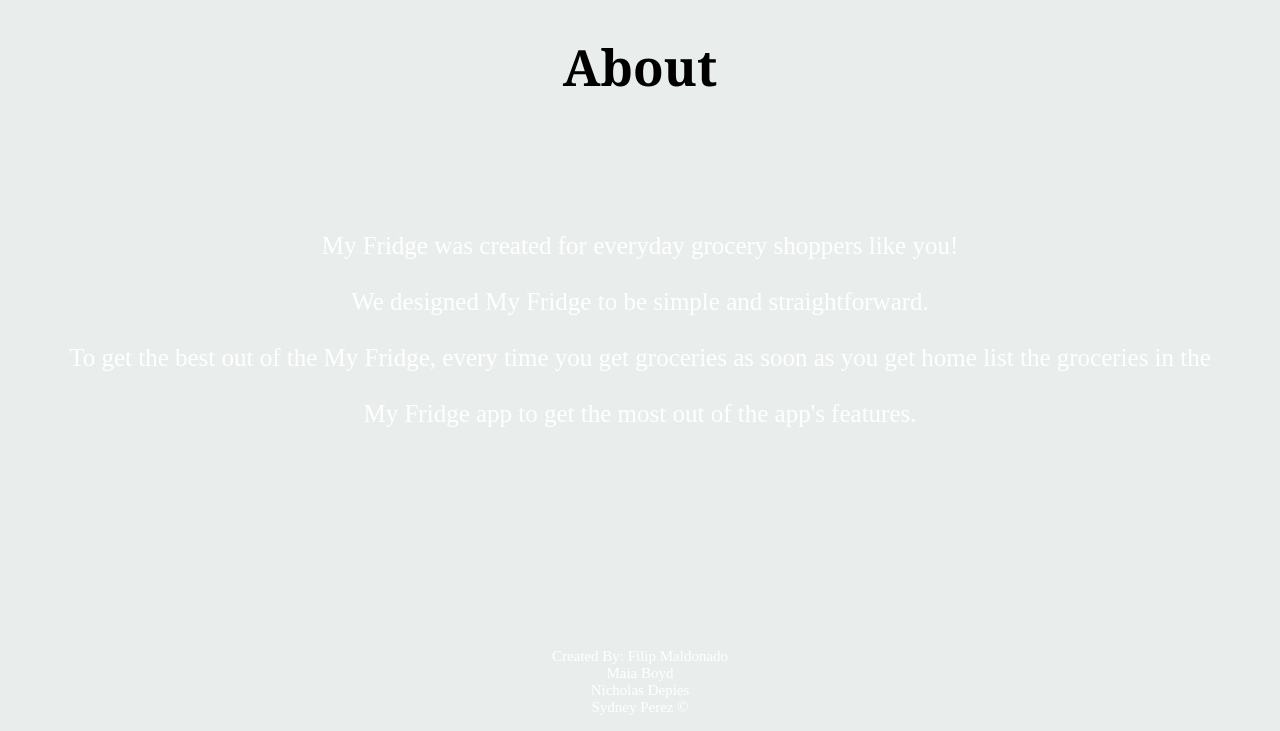
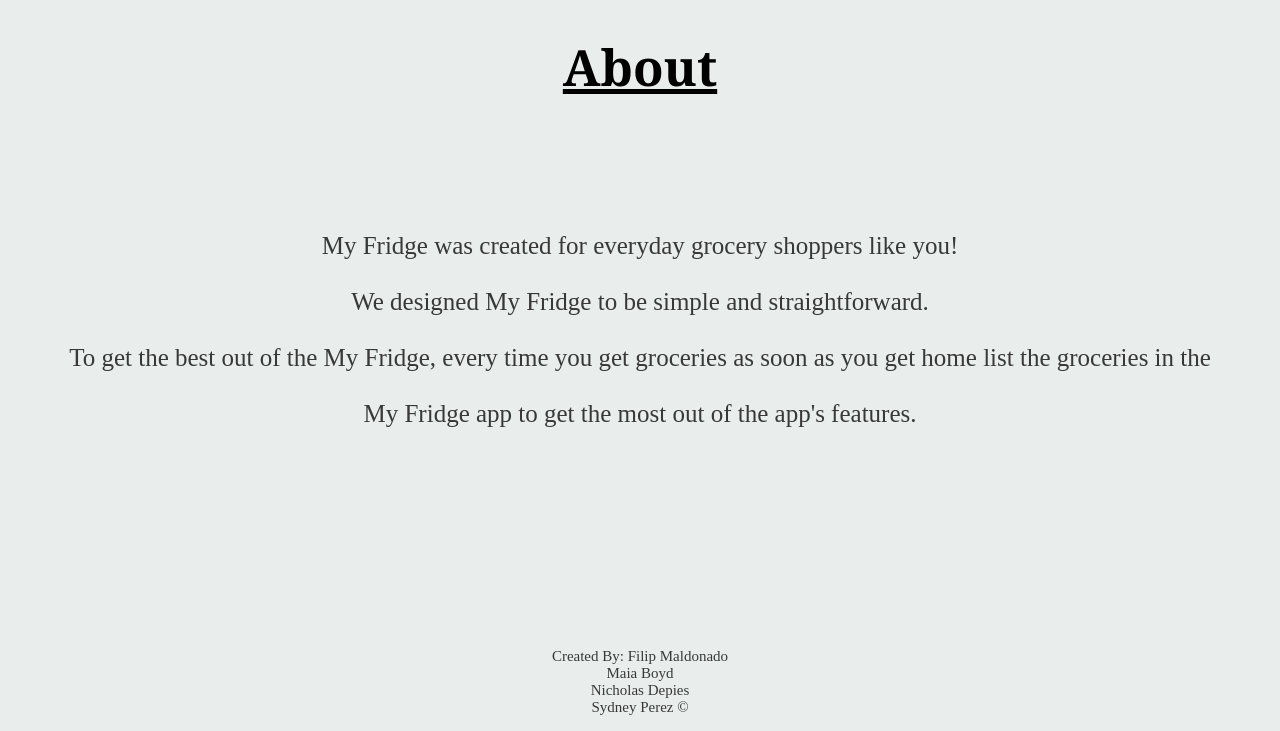
Before and after one commit to nickdep217/My_Fridges, a Python web app: template Templates/aboutpage.html in a window 1280 px wide; the page is wider, and only the part inside the window is pictured. Shown: the part 87-818 px from the top of that part. Run offline with Jinja, Linux system fonts and the light colour scheme; the template is opened without the code that fills it, so the values that code supplies are empty.

Commit message:
Update aboutpage.html

```diff
--- a/Templates/aboutpage.html
+++ b/Templates/aboutpage.html
@@ -21,12 +21,12 @@
     <th><h2> <a href=/about >About</a></h2></th>
 
     </table>
-        <h1 style="font-family:Georgia;color:black;text-align:center;font-size:50px;">About</h1>
+        <h1 style="font-family:Georgia;color:black;text-align:center;font-size:50px;text-decoration:underline;">About</h1>
         <br>
         <br>
         <br>
         <br>
-      <p class='about' style="text-align:center;color:white;font-size:25px;">My Fridge was created for everyday grocery shoppers like you!<br><br>
+      <p class='about' style="text-align:center;color:#383838;font-size:25px;">My Fridge was created for everyday grocery shoppers like you!<br><br>
         We designed My Fridge to be simple and straightforward.<br><br>
         To get the best out of the My Fridge, every time you get groceries as soon as you get home list the groceries in the<br><br> My Fridge app to get the most out of the app's features.</p>
 
@@ -41,7 +41,7 @@
     <br>
     <br>
 
-    <p class='about' style="text-align:center;color:white;font-size:15px;"> Created By:
+    <p class='about' style="text-align:center;color:#383838;font-size:15px;"> Created By:
       Filip Maldonado <br>
       Maia Boyd <br>
       Nicholas Depies<br>
```
